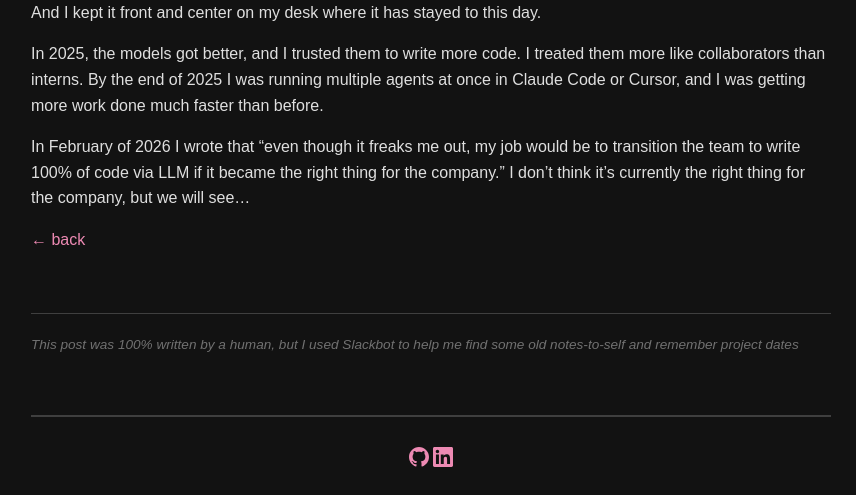
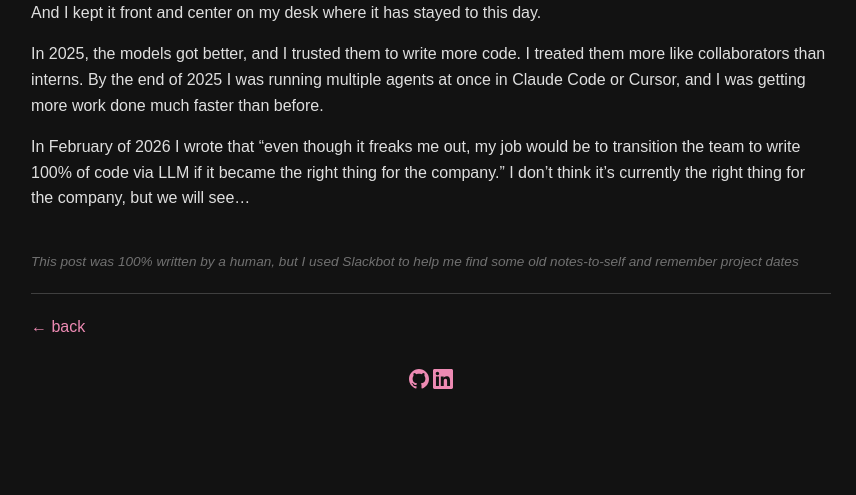
Before and after one commit to superfamousdog/superfamousdog.github.io, a Jekyll site: the page built from _posts/2026-01-11-no-longer-swe.md, in a window 1280 px wide. Shown: the part 1170-1665 px from the top of the page, without its empty margins (209-1065 px from the left). Built offline with Jekyll 4.4.1, drawn with Linux system fonts in a browser that asks for light colours; after the commit the page ends 1587 px from its top, so only the background shows below that.

Commit message:
reorder bottom of page

```diff
--- a/_layouts/default.html
+++ b/_layouts/default.html
@@ -65,9 +65,7 @@
         }
 
         footer {
-            margin-top: 60px;
-            padding-top: 30px;
-            border-top: 2px solid var(--clr-surface-a20);
+            margin-top: 30px;
             text-align: center;
         }
 
--- a/_layouts/post.html
+++ b/_layouts/post.html
@@ -22,11 +22,16 @@ layout: default
 
     .post-footer {
         margin-top: 40px;
-        padding-top: 20px;
-        border-top: 1px solid var(--clr-surface-a20);
         font-size: 0.85em;
         font-style: italic;
         color: var(--clr-surface-a40);
+    }
+
+    .back-link.bottom {
+        margin-top: 20px;
+        padding-top: 20px;
+        border-top: 1px solid var(--clr-surface-a20);
+        display: block;
     }
 
     .content table {
@@ -71,10 +76,10 @@ layout: default
     {{ content }}
 </div>
 
-<a href="/" class="back-link">← back</a>
-
 {% if page.attribution %}
 <div class="post-footer">
     {{ page.attribution }}
 </div>
 {% endif %}
+
+<a href="/" class="back-link bottom">← back</a>
```
